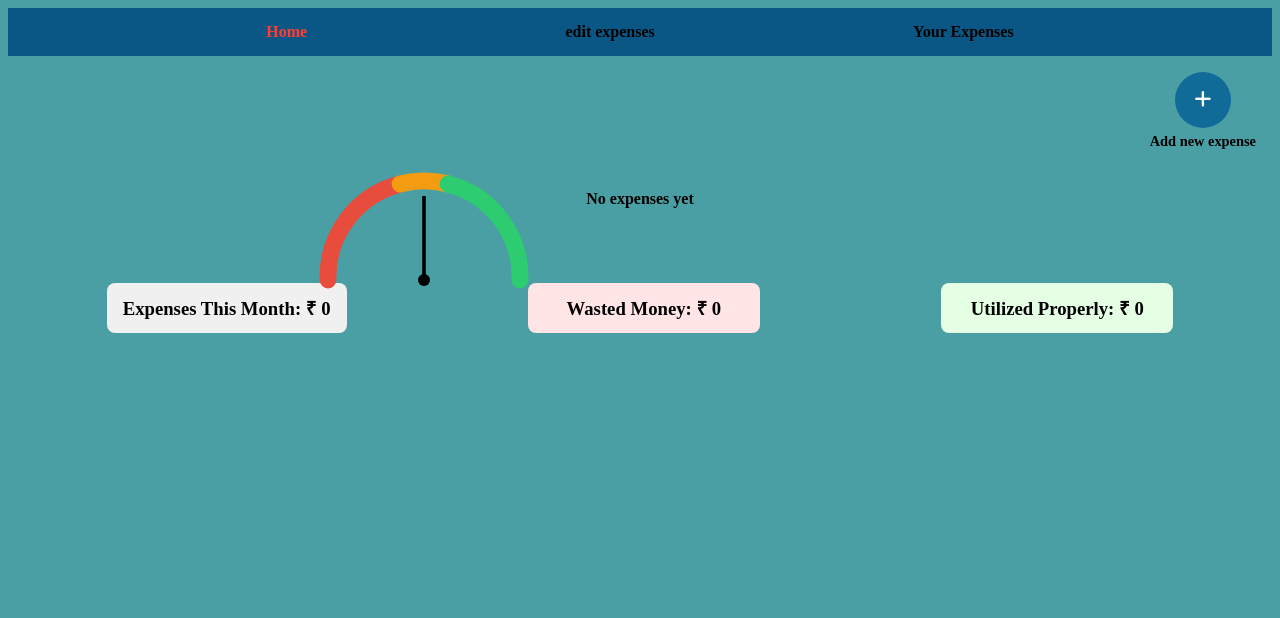
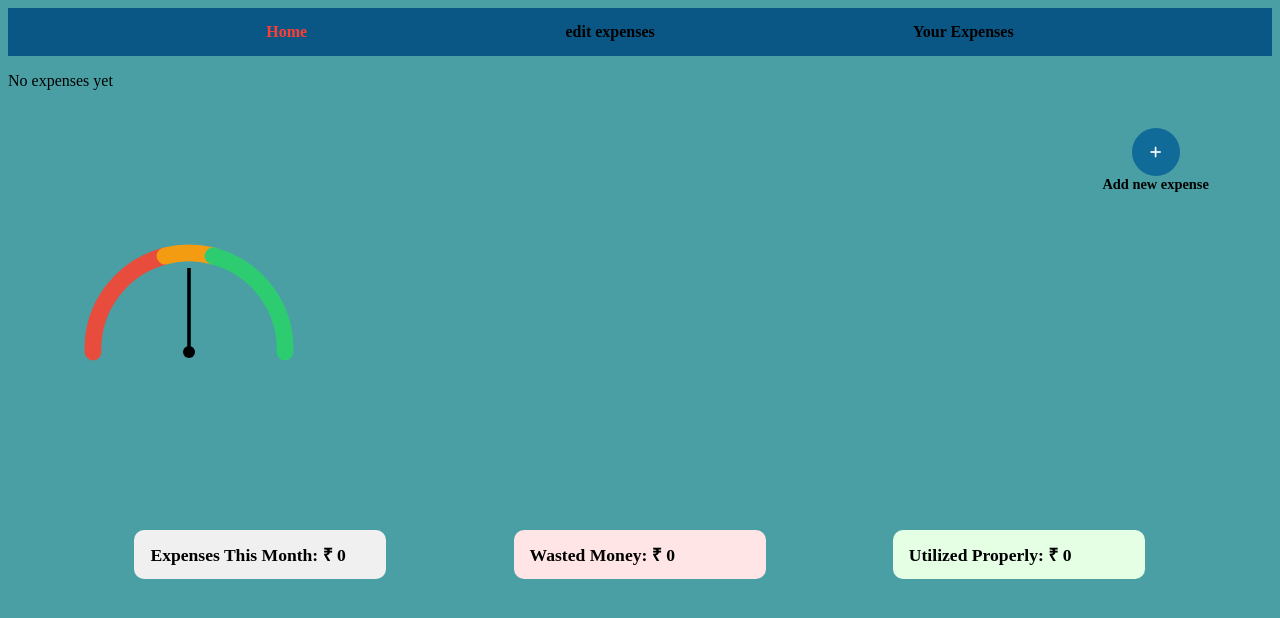
Before and after one commit to Akash-Muddhana/expense-tracker, a React (Vite) app: page / in a window 1280 px wide. Shown: the top 618 px of the page. Built offline with nearby package versions, Linux system fonts and the light colour scheme.

Commit message:
restructed dashboard css

```diff
--- a/src/pages/DashBoard.css
+++ b/src/pages/DashBoard.css
@@ -1,35 +1,25 @@
 .DashBoard-main {
-  display: flex;
-  flex-direction: column;
-  padding: 1rem;
-  gap: 1.5rem;
+  position: relative;
   min-height: 100vh;
-  box-sizing: border-box;
 }
 
-/* Top bar holding button */
-.top-bar {
-  display: flex;
-  justify-content: flex-end;
-  width: 100%;
-}
-
+/* Button section */
 .expense-button {
+  position: absolute;
+  top: 7%;
+  right: 5%;
   display: flex;
   flex-direction: column;
   align-items: center;
-  gap: 0.3rem;
 }
 
 .new-expense-button {
-  width: clamp(2.5rem, 8vw, 3.5rem);
+  width: 3rem;
   aspect-ratio: 1;
   border-radius: 50%;
   border: none;
   background-color: #116b98;
   color: white;
-  font-size: 1.2rem;
-  cursor: pointer;
 }
 
 .new-expense-text {
@@ -37,57 +27,72 @@
   font-size: 0.9rem;
 }
 
+/* Gauge */
 .gauge-container {
-  display: flex;
-  justify-content: center;
-  align-items: center;
-  width: 100%;
+  position: absolute;
+  top: 30%;
+  left: 50%;
+  transform: translateX(-50%);
 }
 
-.no-expense {
-  text-align: center;
-  font-weight: bold;
-}
-
-/* Stats section */
+/* Stats - desktop layout (your old style) */
 
 .stats-container {
-  display: flex;
-  justify-content: space-around;
-  flex-wrap: wrap;
-  gap: 1rem;
-  margin-top: 1rem;
+  position: absolute;
+  top: 55%;
+  width: 100%;
 }
 
 .stat-box {
   padding: 0.8rem 1rem;
-  border-radius: 8px;
-  background: #f0f0f0;
-  text-align: center;
-  min-width: 200px;
+  border-radius: 10px;
+  font-size: 1.1rem;
+  position: absolute;
+  min-width: 220px;
 }
 
-.wasted {
+.stat-box:nth-child(1) {
+  left: 10%;
+  background: #f0f0f0;
+}
+
+.stat-box:nth-child(2) {
+  left: 40%;
   background: #ffe5e5;
 }
 
-.saved {
+.stat-box:nth-child(3) {
+  left: 70%;
   background: #e5ffe5;
 }
 
-/* Mobile adjustments */
+/* ---------- MOBILE FIXES ---------- */
 
-@media (max-width: 600px) {
-  .top-bar {
-    justify-content: center;
+@media (max-width: 768px) {
+
+  .expense-button {
+    position: static;
+    margin-top: 1rem;
+  }
+
+  .gauge-container {
+    position: static;
+    transform: none;
+    margin-top: 1rem;
   }
 
   .stats-container {
+    position: static;
+    display: flex;
     flex-direction: column;
     align-items: center;
+    gap: 1rem;
+    margin-top: 1rem;
   }
 
   .stat-box {
+    position: static;
     width: 90%;
+    text-align: center;
   }
 }
```
